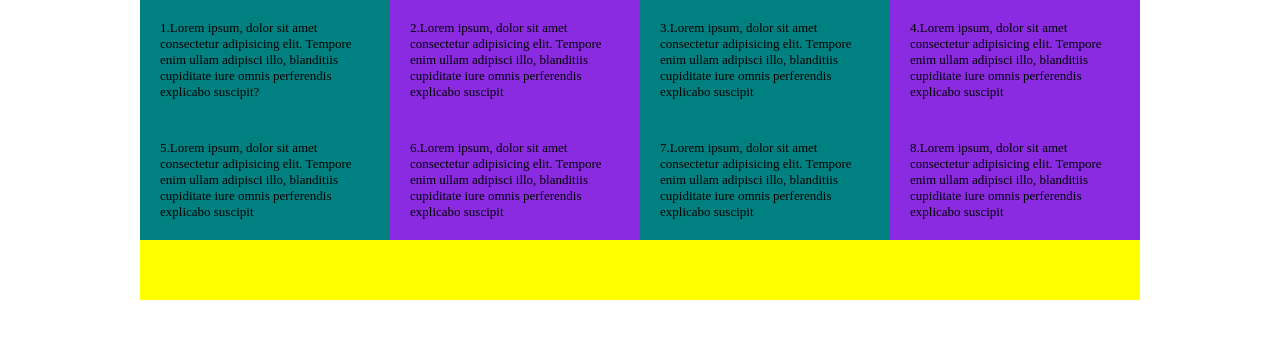
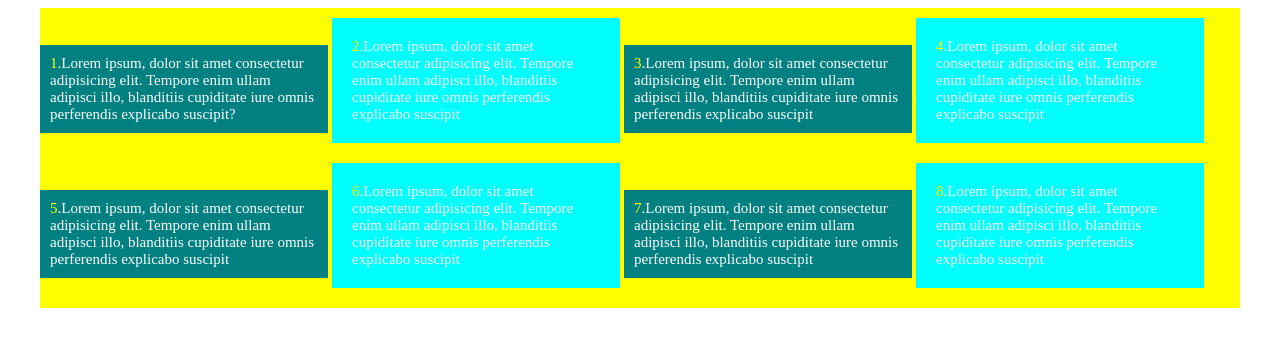
Before and after one commit to ThanhTuan1998/frontend07_0321_LyNguyenThanhTuan, a plain HTML site: page Buoi4/case5/index.html in a window 1280 px wide. Drawn offline with Linux system fonts and the light colour scheme.

Commit message:
Update html css

```diff
--- a/Buoi4/case5/css/style.css
+++ b/Buoi4/case5/css/style.css
@@ -1,26 +1,33 @@
 *{
-    padding: 0;margin: 0;
     box-sizing: border-box;
 }
 .container{
-    width: 1000px;
+    width: 1200px;
     margin: auto;
     background-color: yellow;
     height: 300px;
 }
+.box span{
+    color: yellow;
+}
 .boxA,.boxB{
-    width: 25%;
-    float: left;
-    font-size: 13px;
-    padding: 34px 20px;
+    width: 24%;
+    display: inline-block;
+    font-size: 0;
+    margin: 10px 0;
+    color: white;
 }
 .boxA{
     background-color: teal;
     display: inline-block;
-    padding: 20px;
+    padding: 10px;
+    font-size: 15px;
+    margin: 10px 0;
 }
 .boxB{
-    background-color: blueviolet;
+    background-color: aqua;
     display: inline-block;
     padding: 20px;
+    margin: 10px 0;
+    font-size: 15px;
 }
--- a/Buoi4/case5/index.html
+++ b/Buoi4/case5/index.html
@@ -9,14 +9,14 @@
 </head>
 <body>
     <div class="container">
-        <div class="boxA box1">1.Lorem ipsum, dolor sit amet consectetur adipisicing elit. Tempore enim ullam adipisci illo, blanditiis cupiditate iure omnis perferendis explicabo suscipit?</div>
-        <div class="boxB box2">2.Lorem ipsum, dolor sit amet consectetur adipisicing elit. Tempore enim ullam adipisci illo, blanditiis cupiditate iure omnis perferendis explicabo suscipit</div>
-        <div class="boxA box3">3.Lorem ipsum, dolor sit amet consectetur adipisicing elit. Tempore enim ullam adipisci illo, blanditiis cupiditate iure omnis perferendis explicabo suscipit</div>
-        <div class="boxB box4">4.Lorem ipsum, dolor sit amet consectetur adipisicing elit. Tempore enim ullam adipisci illo, blanditiis cupiditate iure omnis perferendis explicabo suscipit</div>
-        <div class="boxA box5">5.Lorem ipsum, dolor sit amet consectetur adipisicing elit. Tempore enim ullam adipisci illo, blanditiis cupiditate iure omnis perferendis explicabo suscipit</div>
-        <div class="boxB box6">6.Lorem ipsum, dolor sit amet consectetur adipisicing elit. Tempore enim ullam adipisci illo, blanditiis cupiditate iure omnis perferendis explicabo suscipit</div>
-        <div class="boxA box7">7.Lorem ipsum, dolor sit amet consectetur adipisicing elit. Tempore enim ullam adipisci illo, blanditiis cupiditate iure omnis perferendis explicabo suscipit</div>
-        <div class="boxB box8">8.Lorem ipsum, dolor sit amet consectetur adipisicing elit. Tempore enim ullam adipisci illo, blanditiis cupiditate iure omnis perferendis explicabo suscipit</div>
+        <div class="boxA box1 box"><span>1</span>.Lorem ipsum, dolor sit amet consectetur adipisicing elit. Tempore enim ullam adipisci illo, blanditiis cupiditate iure omnis perferendis explicabo suscipit?</div>
+        <div class="boxB box2 box"><span>2</span>.Lorem ipsum, dolor sit amet consectetur adipisicing elit. Tempore enim ullam adipisci illo, blanditiis cupiditate iure omnis perferendis explicabo suscipit</div>
+        <div class="boxA box3 box"><span>3</span>.Lorem ipsum, dolor sit amet consectetur adipisicing elit. Tempore enim ullam adipisci illo, blanditiis cupiditate iure omnis perferendis explicabo suscipit</div>
+        <div class="boxB box4 box"><span>4</span>.Lorem ipsum, dolor sit amet consectetur adipisicing elit. Tempore enim ullam adipisci illo, blanditiis cupiditate iure omnis perferendis explicabo suscipit</div>
+        <div class="boxA box5 box"><span>5</span>.Lorem ipsum, dolor sit amet consectetur adipisicing elit. Tempore enim ullam adipisci illo, blanditiis cupiditate iure omnis perferendis explicabo suscipit</div>
+        <div class="boxB box6 box"><span>6</span>.Lorem ipsum, dolor sit amet consectetur adipisicing elit. Tempore enim ullam adipisci illo, blanditiis cupiditate iure omnis perferendis explicabo suscipit</div>
+        <div class="boxA box7 box"><span>7</span>.Lorem ipsum, dolor sit amet consectetur adipisicing elit. Tempore enim ullam adipisci illo, blanditiis cupiditate iure omnis perferendis explicabo suscipit</div>
+        <div class="boxB box8 box"><span>8</span>.Lorem ipsum, dolor sit amet consectetur adipisicing elit. Tempore enim ullam adipisci illo, blanditiis cupiditate iure omnis perferendis explicabo suscipit</div>
     </div>
 </body>
 </html>
```
